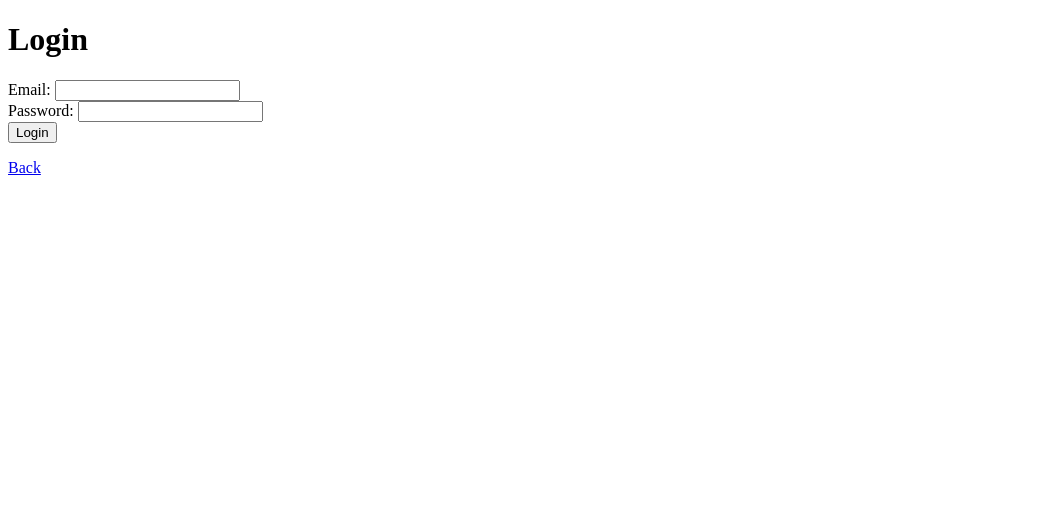
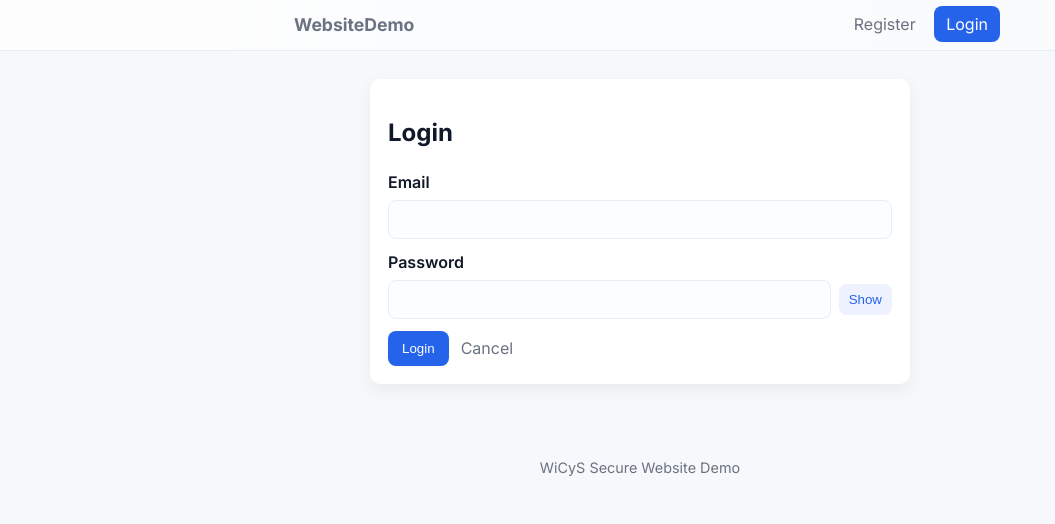
Before and after one commit to iguptagit/WiCyS-Secure-Website-Project, a Flask app: page /login in a window 1280 px wide. Shown: the top 524 px of the page, without its empty margins (0-1055 px from the left). Run offline with Flask 3, Linux system fonts and the light colour scheme.

Commit message:
Added css styling

```diff
--- a/Templates/layout.html
+++ b/Templates/layout.html
@@ -1,20 +1,50 @@
 <!doctype html>
-<html>
+<html lang="en">
 <head>
   <meta charset="utf-8" />
-  <title>Secure Mini</title>
-  <style>/* tiny styles for demo */</style>
+  <meta name="viewport" content="width=device-width,initial-scale=1" />
+  <title>{% block title %}Secure Website Demo{% endblock %}</title>
+
+  <!-- Google font -->
+  <link href="https://fonts.googleapis.com/css2?family=Inter:wght@300;400;600;700&display=swap" rel="stylesheet">
+
+  <!-- App styles -->
+  <link rel="stylesheet" href="{{ url_for('static', filename='style.css') }}">
 </head>
 <body>
+  <header class="nav">
+    <div class="nav-inner">
+      <a class="brand" href="{{ url_for('index') }}">WebsiteDemo</a>
+      <nav>
+        {% if user_id %}
+          <a href="{{ url_for('secret') }}">Secret</a>
+          <a href="{{ url_for('logout') }}" class="muted">Logout</a>
+        {% else %}
+          <a href="{{ url_for('register') }}">Register</a>
+          <a href="{{ url_for('login') }}" class="button">Login</a>
+        {% endif %}
+      </nav>
+    </div>
+  </header>
+
+  <main class="container">
     {% with messages = get_flashed_messages(with_categories=true) %}
       {% if messages %}
-      <ul>
+        <div class="flash-wrap">
           {% for cat,msg in messages %}
-        <li><strong>{{cat}}:</strong> {{msg}}</li>
+            <div class="flash {{ cat|lower }}">
+              <strong>{{ cat.title() }}:</strong> {{ msg }}
+            </div>
           {% endfor %}
-      </ul>
+        </div>
       {% endif %}
     {% endwith %}
+
     {% block content %}{% endblock %}
+  </main>
+
+  <footer class="footer">
+    <div class="container small">WiCyS Secure Website Demo</div>
+  </footer>
 </body>
 </html>
--- a/Templates/login.html
+++ b/Templates/login.html
@@ -1,13 +1,34 @@
-<!DOCTYPE html>
-<html>
-<head><title>Login</title></head>
-<body>
-  <h1>Login</h1>
-  <form method="POST">
-    <label>Email: <input type="email" name="email" required></label><br>
-    <label>Password: <input type="password" name="password" required></label><br>
-    <button type="submit">Login</button>
-  </form>
-  <p><a href="/">Back</a></p>
-</body>
-</html>
+{% extends "layout.html" %}
+{% block title %}Login — Secure Demo{% endblock %}
+
+{% block content %}
+  <div class="card form-card">
+    <h2>Login</h2>
+    <form method="POST" class="form">
+      <label class="field">
+        <span>Email</span>
+        <input type="email" name="email">
+      </label>
+      <label class="field">
+        <span>Password</span>
+        <div class="pw-row">
+          <input id="pw-login" type="password" name="password" required>
+          <button type="button" id="toggle-login" class="small-btn">Show</button>
+        </div>
+      </label>
+
+      <div class="form-actions">
+        <button class="button" type="submit">Login</button>
+        <a class="muted" href="{{ url_for('index') }}">Cancel</a>
+      </div>
+    </form>
+  </div>
+
+<script>
+document.getElementById('toggle-login').addEventListener('click', function(){
+  const p = document.getElementById('pw-login');
+  if(p.type === 'password'){ p.type = 'text'; this.textContent = 'Hide'; }
+  else{ p.type = 'password'; this.textContent = 'Show'; }
+});
+</script>
+{% endblock %}
--- a/app.py
+++ b/app.py
@@ -91,9 +91,9 @@ def register():
         return redirect(url_for('index'))
     return render_template('register.html')
 
-# limit login to 5 attempts per 15 minutes per IP
+# limit login to 10 attempts per 2 minutes per IP
 @app.route('/login', methods=['GET','POST'])
-@limiter.limit("5 per 15 minutes")
+@limiter.limit("10 per 2 minutes")
 def login():
     if request.method == 'POST':
         email = request.form['email'].lower().strip()
--- /dev/null
+++ b/static/style.css
@@ -0,0 +1,95 @@
+/* style.css - simple, modern demo styles */
+:root{
+  --bg: #f6f8fb;
+  --card: #ffffff;
+  --muted: #6b7280;
+  --accent: #2563eb;
+  --accent-2: #0ea5a4;
+  --danger: #ef4444;
+  --radius: 10px;
+  --maxw: 760px;
+  font-family: "Inter", system-ui, -apple-system, "Segoe UI", Roboto, "Helvetica Neue", Arial;
+}
+
+*{box-sizing:border-box}
+body{
+  margin:0;
+  background:var(--bg);
+  color:#111827;
+  -webkit-font-smoothing:antialiased;
+  -moz-osx-font-smoothing:grayscale;
+  line-height:1.45;
+}
+
+.nav{
+  background:linear-gradient(90deg,#ffffffcc, #f8fafc);
+  border-bottom:1px solid #e6eef6;
+  position:sticky;
+  top:0;
+  z-index:10;
+}
+.nav-inner{
+  max-width:var(--maxw);
+  margin:0 auto;
+  padding:12px 20px;
+  display:flex;
+  align-items:center;
+  justify-content:space-between;
+}
+.brand{ font-weight:700; color:var(--accent); text-decoration:none; font-size:1.1rem }
+.nav a{ margin-left:14px; color:var(--muted); text-decoration:none }
+.nav a.button{ background:var(--accent); color:white; padding:8px 12px; border-radius:8px; text-decoration:none; }
+.nav a.muted{ color:var(--muted) }
+
+.container{
+  max-width:var(--maxw);
+  margin:28px auto;
+  padding:0 20px;
+}
+
+/* hero */
+.hero{ text-align:center; margin-bottom:20px }
+.hero h1{ margin:10px 0; font-size:1.9rem }
+.lead{ color:var(--muted); margin-bottom:16px }
+
+/* card */
+.card{ background:var(--card); padding:18px; border-radius:var(--radius); box-shadow:0 6px 18px rgba(15,23,42,0.06) }
+.form-card{ max-width:540px; margin:12px auto }
+
+/* form */
+.form .field{ display:block; margin-bottom:12px }
+.field span{ display:block; font-weight:600; margin-bottom:6px; color:#111827 }
+.field input[type="email"],
+.field input[type="password"],
+.field input[type="text"]{
+  width:100%;
+  padding:10px 12px;
+  border:1px solid #e6eef6;
+  border-radius:8px;
+  background:#fbfdff;
+  font-size:0.95rem;
+}
+.pw-row{ display:flex; gap:8px; align-items:center }
+.small-btn{ padding:8px 10px; background:#eef2ff; border-radius:8px; border:none; cursor:pointer; color:var(--accent) }
+
+/* actions */
+.form-actions{ margin-top:12px; display:flex; gap:12px; align-items:center }
+.button{ background:var(--accent); color:white; padding:10px 14px; border-radius:8px; border:none; text-decoration:none; cursor:pointer }
+.muted{ color:var(--muted); text-decoration:none }
+
+/* flash messages */
+.flash-wrap{ margin-bottom:16px; display:flex; flex-direction:column; gap:8px }
+.flash{ padding:10px 12px; border-radius:8px; font-size:0.95rem }
+.flash.success{ background:#ecfdf5; color:#065f46; border:1px solid #bbf7d0 }
+.flash.warning{ background:#fff7ed; color:#92400e; border:1px solid #fed7aa }
+.flash.danger{ background:#fff1f2; color:#9f1239; border:1px solid #fecaca }
+
+/* footer */
+.footer{ margin-top:28px; padding:18px 0; color:var(--muted); font-size:0.9rem; text-align:center }
+
+/* responsive */
+@media (max-width:600px){
+  .nav-inner{ padding:12px }
+  .hero h1{ font-size:1.4rem }
+  .nav a.button{ padding:7px 10px; font-size:0.9rem }
+}
```
Also changed, not shown: Templates/index.html (+21 -16 lines), Templates/register.html (+26 -8 lines), instance/db.sqlite. Lines whose indentation alone changed are shown as unchanged.
